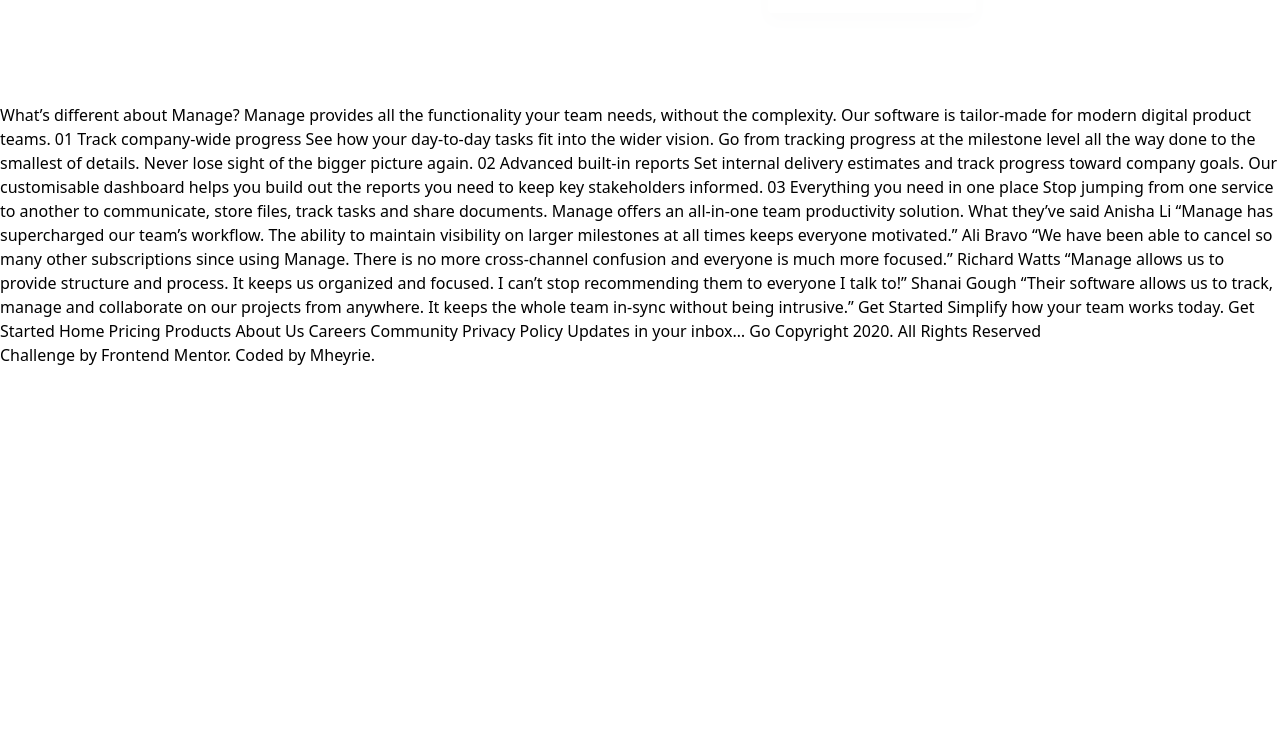
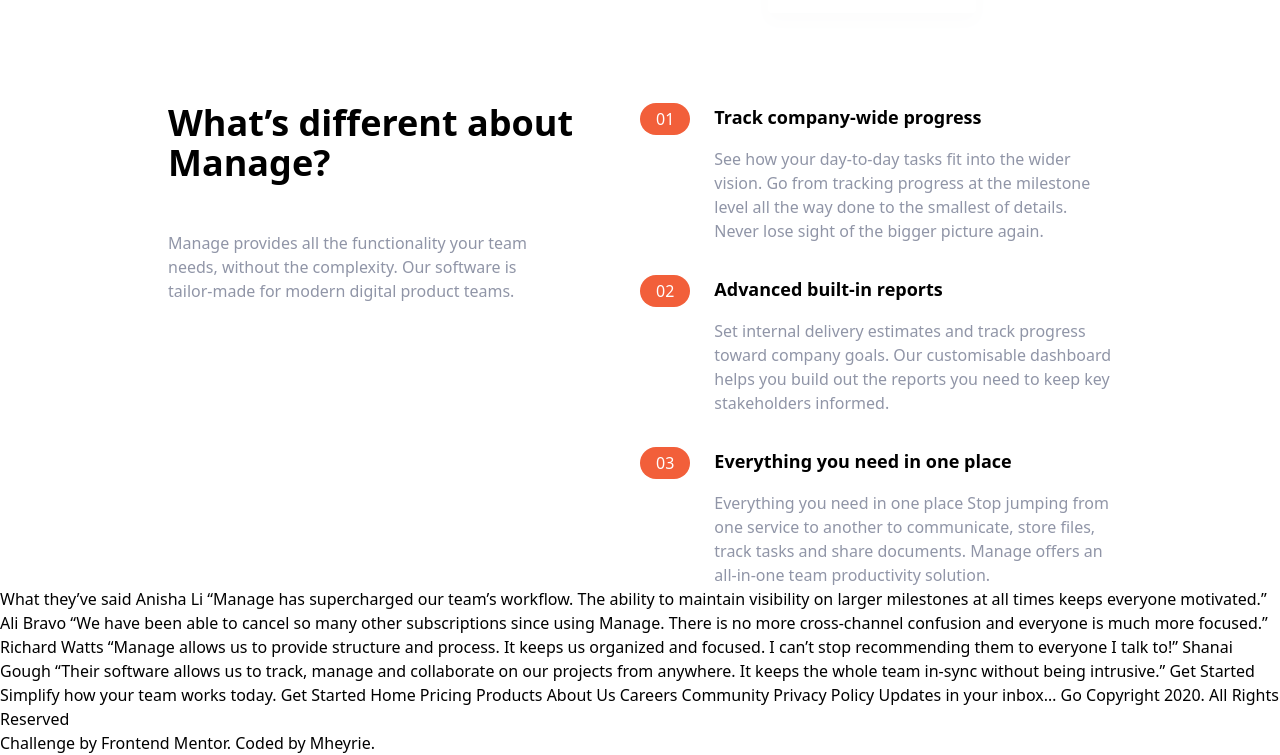
Before and after one commit to mheyrie/manage-landing-page-master, a website: page index.html in a window 1280 px wide. Shown: the part 529-1284 px from the top of the page. Before the commit the page ends 896 px from the top, so only its background shows below. Drawn offline with Linux system fonts and the light colour scheme.

Commit message:
Second section completed

```diff
--- a/index.html
+++ b/index.html
@@ -52,52 +52,94 @@
     </section>
     <section id="features" >
       <div class="container flex flex-col px-4 mx-auto mt-10 space-y-12 md:space-y-0 md:flex-row">
-        <div>
+        <div class="flex flex-col space-y-12 md:w-1/2">
+          <h2 class="max-w-md text-4xl font-bold text-center md:text-left">
+            What’s different about Manage?
+          </h2>
+          <p class="max-w-sm text-center text-darkGrayishBlue md:text-left">
+            Manage provides all the functionality your team needs, without
+            the complexity. Our software is tailor-made for modern digital
+            product teams.
+          </p>
+        </div>
+        <div class="flex flex-col space-y-8 md:w-1/2">
+          <div class="flex flex-col space-y-3 md:space-y-0 md:space-x-6 md:flex-row">
+            <div class="rounded-l-full bg-brightRedSupLight md:bg-transparent">
+              <div class="flex items-center space-x-2">
+                <div class="px-4 py-2 text-white rounded-full md:py-1 bg-brightRed">
+                  01
+                </div>
+                <h3 class="text-base font-bold md:mb-4 md:hidden">
+                  Track company-wide progress
+                </h3>
+              </div>
+            </div>
+            <div>
+              <h3 class="hidden mb-4 text-lg font-bold md:block">
+                Track company-wide progress
+              </h3>
+              <p class="text-darkGrayishBlue ">
+                See how your day-to-day tasks fit into the wider vision. Go from
+                tracking progress at the milestone level all the way done to the
+                smallest of details. Never lose sight of the bigger picture again.
+              </p>
+            </div>
+          </div>
 
-        </div>
-        <div>
 
+          <div class="flex flex-col space-y-3 md:space-y-0 md:space-x-6 md:flex-row">
+            <div class="rounded-l-full bg-brightRedSupLight md:bg-transparent">
+              <div class="flex items-center space-x-2">
+                <div class="px-4 py-2 text-white rounded-full md:py-1 bg-brightRed">
+                  02
+                </div>
+                <h3 class="text-base font-bold md:mb-4 md:hidden">
+                  Advanced built-in reports
+                </h3>
+              </div>
+            </div>
+            <div>
+              <h3 class="hidden mb-4 text-lg font-bold md:block">
+                Advanced built-in reports
+              </h3>
+              <p class="text-darkGrayishBlue ">
+                Set internal delivery estimates and track progress toward company
+                goals. Our customisable dashboard helps you build out the reports
+                you need to keep key stakeholders informed.
+              </p>
+            </div>
+          </div>
+
+
+          <div class="flex flex-col space-y-3 md:space-y-0 md:space-x-6 md:flex-row">
+            <div class="rounded-l-full bg-brightRedSupLight md:bg-transparent">
+              <div class="flex items-center space-x-2">
+                <div class="px-4 py-2 text-white rounded-full md:py-1 bg-brightRed">
+                  03
+                </div>
+                <h3 class="text-base font-bold md:mb-4 md:hidden">
+                  Everything you need in one place
+                </h3>
+              </div>
+            </div>
+            <div>
+              <h3 class="hidden mb-4 text-lg font-bold md:block">
+                Everything you need in one place
+              </h3>
+              <p class="text-darkGrayishBlue ">
+                Everything you need in one place
+                Stop jumping from one service to another to communicate, store files,
+                track tasks and share documents. Manage offers an all-in-one team
+                productivity solution.
+              </p>
+            </div>
+          </div>
         </div>
       </div>
     </section>
   </main>
 
 
-
-
-
-
-
-
-
-
-
-
-
-
-  What’s different about Manage?
-
-  Manage provides all the functionality your team needs, without
-  the complexity. Our software is tailor-made for modern digital
-  product teams.
-
-  01
-  Track company-wide progress
-  See how your day-to-day tasks fit into the wider vision. Go from
-  tracking progress at the milestone level all the way done to the
-  smallest of details. Never lose sight of the bigger picture again.
-
-  02
-  Advanced built-in reports
-  Set internal delivery estimates and track progress toward company
-  goals. Our customisable dashboard helps you build out the reports
-  you need to keep key stakeholders informed.
-
-  03
-  Everything you need in one place
-  Stop jumping from one service to another to communicate, store files,
-  track tasks and share documents. Manage offers an all-in-one team
-  productivity solution.
 
   What they’ve said
 
--- a/tailwind.config.js
+++ b/tailwind.config.js
@@ -11,6 +11,7 @@ module.exports = {
     extend: {
       colors: {
         brightRed: 'hsl(12, 88%, 59%)',
+        brightRedSupLight: 'hsl(15,100%,96.1%)',
         darkBlue: 'hsl(228, 39%, 23%)',
         darkGrayishBlue: 'hsl(227, 12%, 61%)',
         veryDarkBlue: 'hsl(233, 12%, 13%)',
```
Also changed, not shown: css/main.css.
